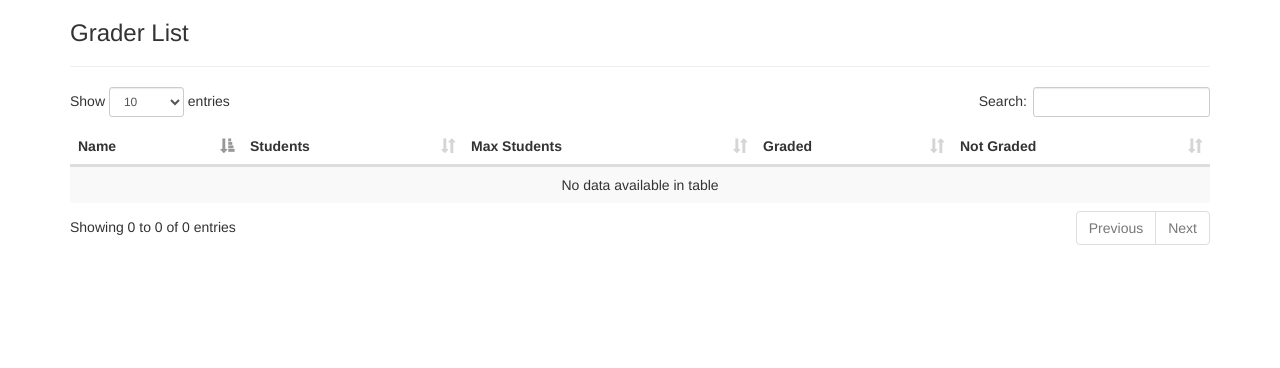
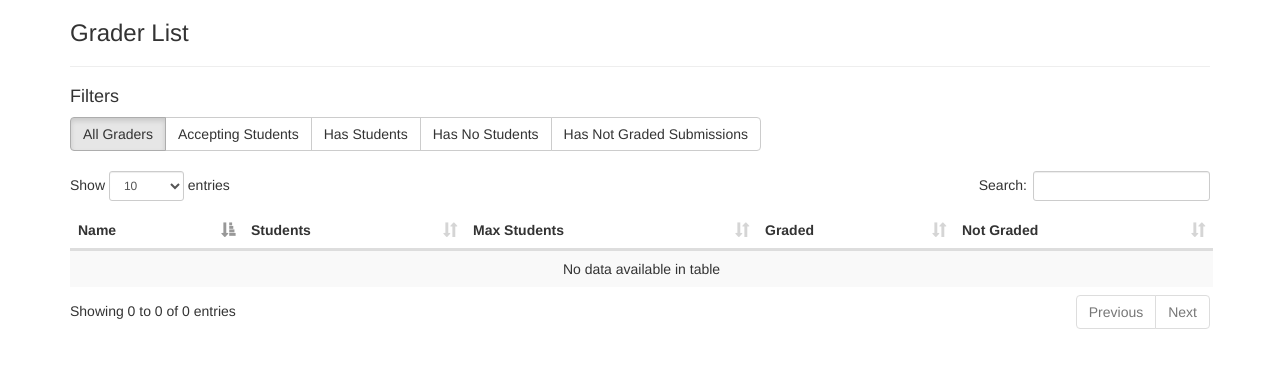
Before and after one commit to mitodl/sga-lti, a Django app: template sga/templates/sga/view_grader_list.html in a window 1280 px wide. Shown: the part 60-428 px from the top of the page. Run offline with Django 3.2, Linux system fonts and the light colour scheme; the template is opened without the code that fills it, so the values that code supplies are empty; some libraries are stand-ins or nearby versions.

Commit message:
Added filters to grader list

```diff
--- a/create_mock_data.py
+++ b/create_mock_data.py
@@ -25,12 +25,12 @@ def create_mock_data():
         username="grader2"
     )
     grader_1 = Grader.objects.create(
-        max_students=1,
+        max_students=3,
         user=grader_user_1,
         course=course
     )
     grader_2 = Grader.objects.create(
-        max_students=10,
+        max_students=1,
         user=grader_user_2,
         course=course
     )
--- a/sga/static/js/dataTables.filters.js
+++ b/sga/static/js/dataTables.filters.js
@@ -7,7 +7,7 @@ function filterReset(table) {
 
 function filterHasNoGrader(table, column) {
     filterReset(table);
-    table.columns(column).search("(No Grader)").draw();
+    table.columns(column).search("^(No Grader)$").draw();
 }
 
 function filterHasGrader(table, column) {
@@ -19,3 +19,8 @@ function filterGreaterThanZero(table, column) {
     filterReset(table);
     table.columns(column).search("^[0-9]*[1-9]$", true).draw();
 }
+
+function filterEqualToZero(table, column) {
+    filterReset(table);
+    table.columns(column).search("^0+$", true).draw();
+}
--- a/sga/templates/sga/view_grader_list.html
+++ b/sga/templates/sga/view_grader_list.html
@@ -1,5 +1,6 @@
 {% extends "base.html" %}
 {% load staticfiles %}
+{% load math %}
 
 {% block title %}Grader List{% endblock %}
 
@@ -10,8 +11,16 @@
 {% block js %}
     <script src="{% static 'js/jquery.dataTables.min.js' %}"></script>
     <script src="{% static 'js/dataTables.bootstrap.min.js' %}"></script>
+    <script src="{% static 'js/dataTables.filters.js' %}"></script>
     <script>
-        $("#grader-list").DataTable();
+        var table = $("#grader-list").DataTable({
+            "columnDefs": [
+                {
+                    "targets": [5],
+                    "visible": false
+                }
+            ]
+        });
     </script>
 {% endblock %}
 
@@ -19,6 +28,26 @@
     <h1>Course: {{ course.name }}</h1>
     <h3>Grader List</h3>
     <hr>
+    <h4>Filters</h4>
+    <div class="btn-group" data-toggle="buttons">
+        <label class="btn btn-default active" onclick="filterReset(table)">
+            <input type="radio" checked>All Graders
+        </label>
+        <label class="btn btn-default" onclick="filterGreaterThanZero(table, 5)">
+            <input type="radio">Accepting Students
+        </label>
+        <label class="btn btn-default" onclick="filterGreaterThanZero(table, 1)">
+            <input type="radio">Has Students
+        </label>
+        <label class="btn btn-default" onclick="filterEqualToZero(table, 1)">
+            <input type="radio">Has No Students
+        </label>
+        <label class="btn btn-default" onclick="filterGreaterThanZero(table, 4)">
+            <input type="radio">Has Not Graded Submissions
+        </label>
+    </div>
+    <br>
+    <br>
     <table id="grader-list" class="table table-striped table-hover">
         <thead>
             <th>Name</th>
@@ -26,6 +55,7 @@
             <th>Max Students</th>
             <th>Graded</th>
             <th>Not Graded</th>
+            <th>Students Remaining</th>
         </thead>
         <tbody>
         {% for grader in graders %}
@@ -35,6 +65,7 @@
                 <td>{{ grader.max_students }}</td>
                 <td>{{ grader.graded_submissions_count }}</td>
                 <td>{{ grader.not_graded_submissions_count }}</td>
+                <td>{{ grader.max_students|subtract:grader.students.count }}</td>
             </tr>
         {% endfor %}
         </tbody>
--- a/sga_lti/settings.py
+++ b/sga_lti/settings.py
@@ -83,7 +83,8 @@ INSTALLED_APPS = (
     'server_status',
     # Our INSTALLED_APPS
     'sga',
-    'django_forms_bootstrap'
+    'django_forms_bootstrap',
+    'sga.templatetags'
 )
 
 MIDDLEWARE_CLASSES = (
```
Also changed, not shown: sga/templatetags/math.py (added, +14 -0 lines), sga/templatetags/__init__.py (added).
